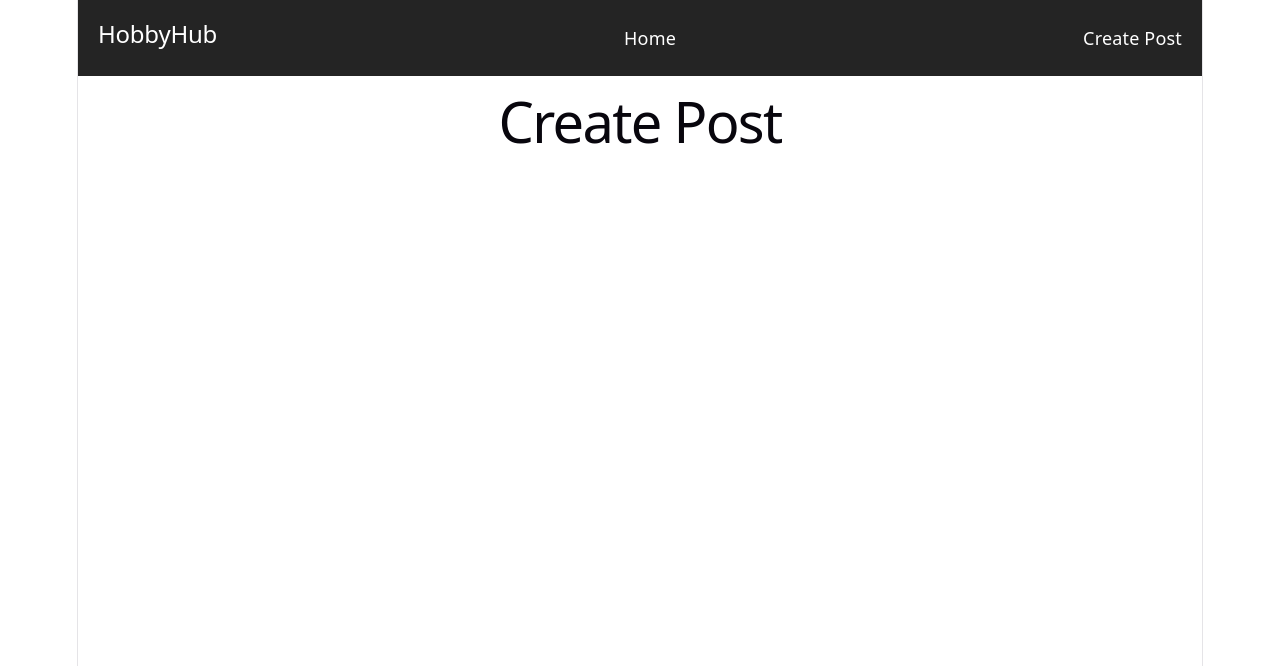
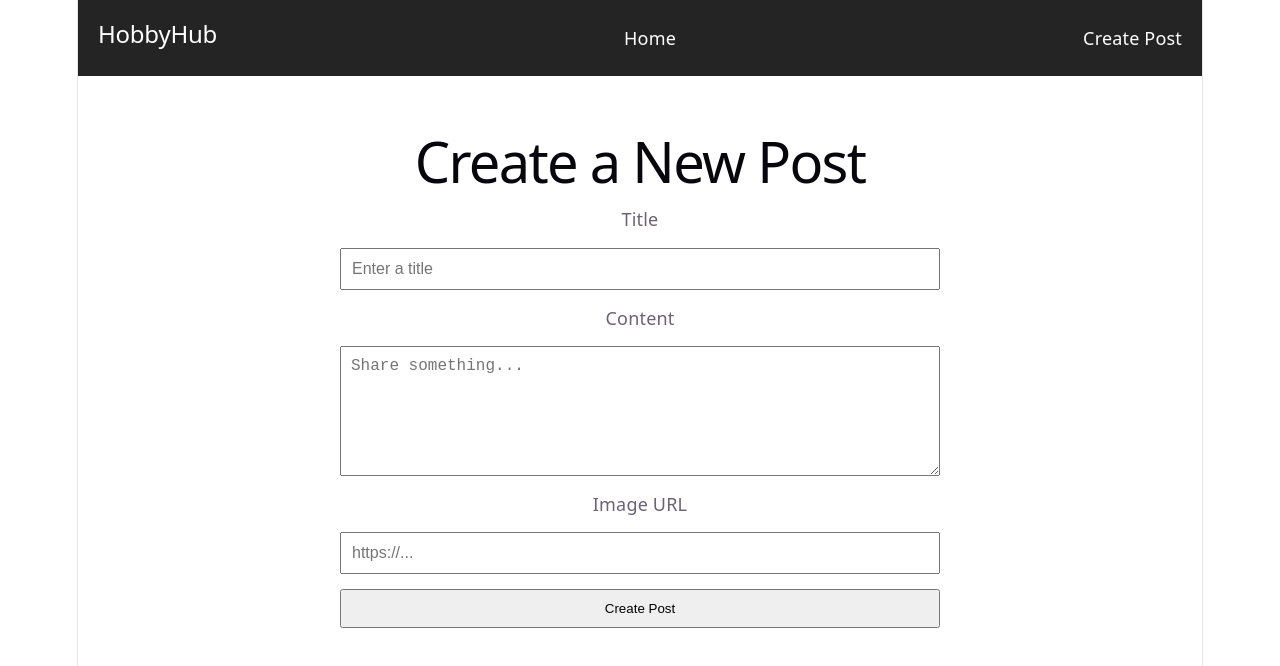
Before and after one commit to gulziraAbudula/hobbyhub, a React (Vite) app: page /create in a window 1280 px wide. Shown: the top 666 px of the page. Built offline with nearby package versions, Linux system fonts and the light colour scheme.

Commit message:
add create post functionality

```diff
--- /dev/null
+++ b/src/pages/CreatePost.css
@@ -0,0 +1,21 @@
+.create-post {
+    width: 600px;
+    margin: 40px auto;
+}
+
+.create-post form {
+    display: flex;
+    flex-direction: column;
+    gap: 15px;
+}
+
+.create-post input,
+.create-post textarea {
+    padding: 10px;
+    font-size: 16px;
+}
+
+.create-post button {
+    padding: 10px;
+    cursor: pointer;
+}
--- a/src/pages/CreatePost.jsx
+++ b/src/pages/CreatePost.jsx
@@ -1,7 +1,90 @@
+import { useState } from "react"
+import { useNavigate } from "react-router-dom"
+import { supabase } from "../client"
+import "./CreatePost.css"
+
 export const CreatePost = () => {
+    const navigate = useNavigate()
+
+    const [post, setPost] = useState({
+        title: "",
+        content: "",
+        image: ""
+    })
+
+    const handleChange = (event) => {
+        const { name, value } = event.target
+
+        setPost((prev) => ({
+            ...prev,
+            [name]: value
+        }))
+    }
+
+    const createPost = async (event) => {
+        event.preventDefault();
+
+        if (post.title.trim() === "") {
+            alert("Title is required")
+            return
+        }
+
+        const { error } = await supabase
+            .from("Posts")
+            .insert({
+                title: post.title,
+                content: post.content,
+                image_url: post.image,
+                upvotes: 0
+            })
+
+        if (error) {
+            console.error(error)
+            alert("Failed to create post.")
+            return
+        }
+
+        navigate("/")
+    }
+
     return (
         <>
-            <h1>Create Post</h1>
+            <div className="create-post">
+                <h1>Create a New Post</h1>
+                <form onSubmit= {createPost}>
+                    <label>Title</label>
+                    <input
+                        type="text"
+                        name="title"
+                        value={post.title}
+                        onChange = {handleChange}
+                        placeholder="Enter a title"
+                        required
+                    />
+
+                    <label>Content</label>
+                    <textarea
+                        name="content"
+                        value={post.content}
+                        onChange={handleChange}
+                        placeholder="Share something..."
+                        rows="6"
+                    />
+
+                    <label>Image URL</label>
+                    <input
+                        type="text"
+                        name="image"
+                        value={post.image}
+                        onChange={handleChange}
+                        placeholder="https://..."
+                    />
+
+                    <button type="submit">
+                        Create Post
+                    </button>
+                </form>
+            </div>
         </>
     )
 }
```
